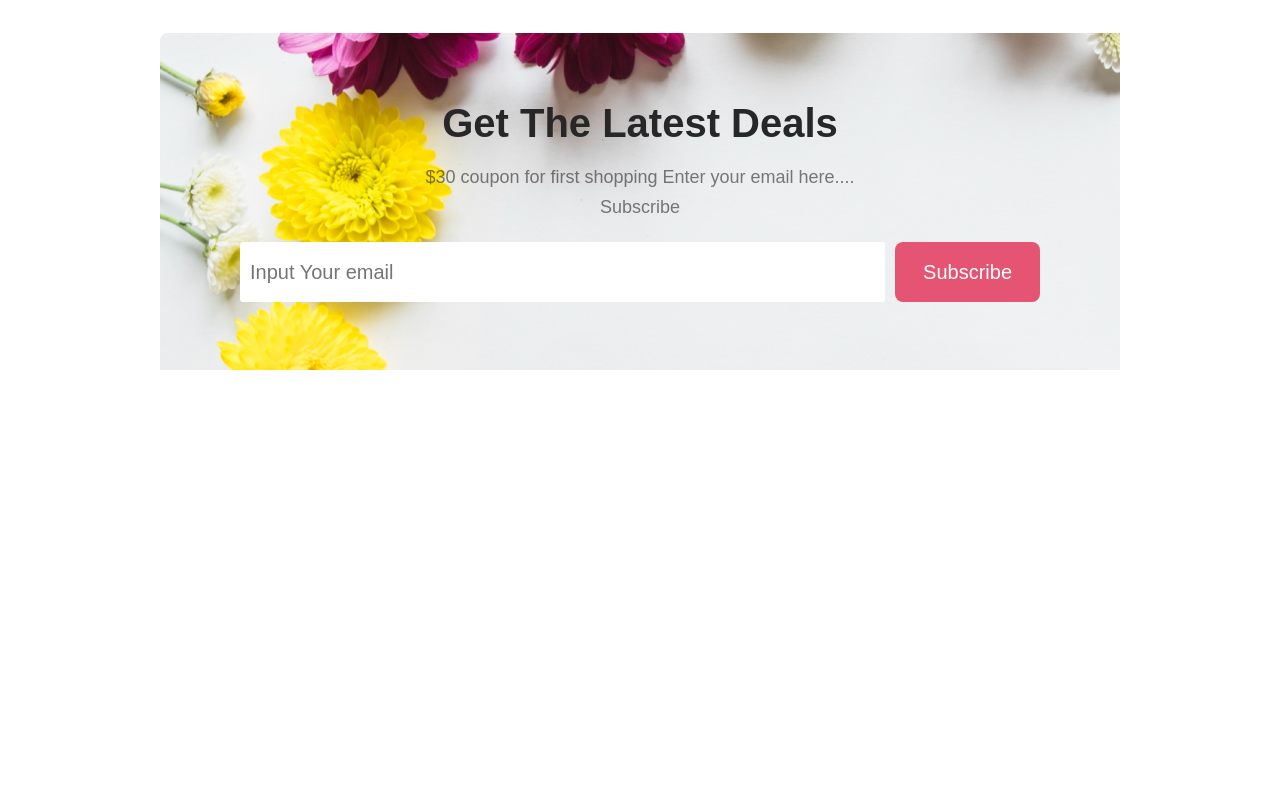
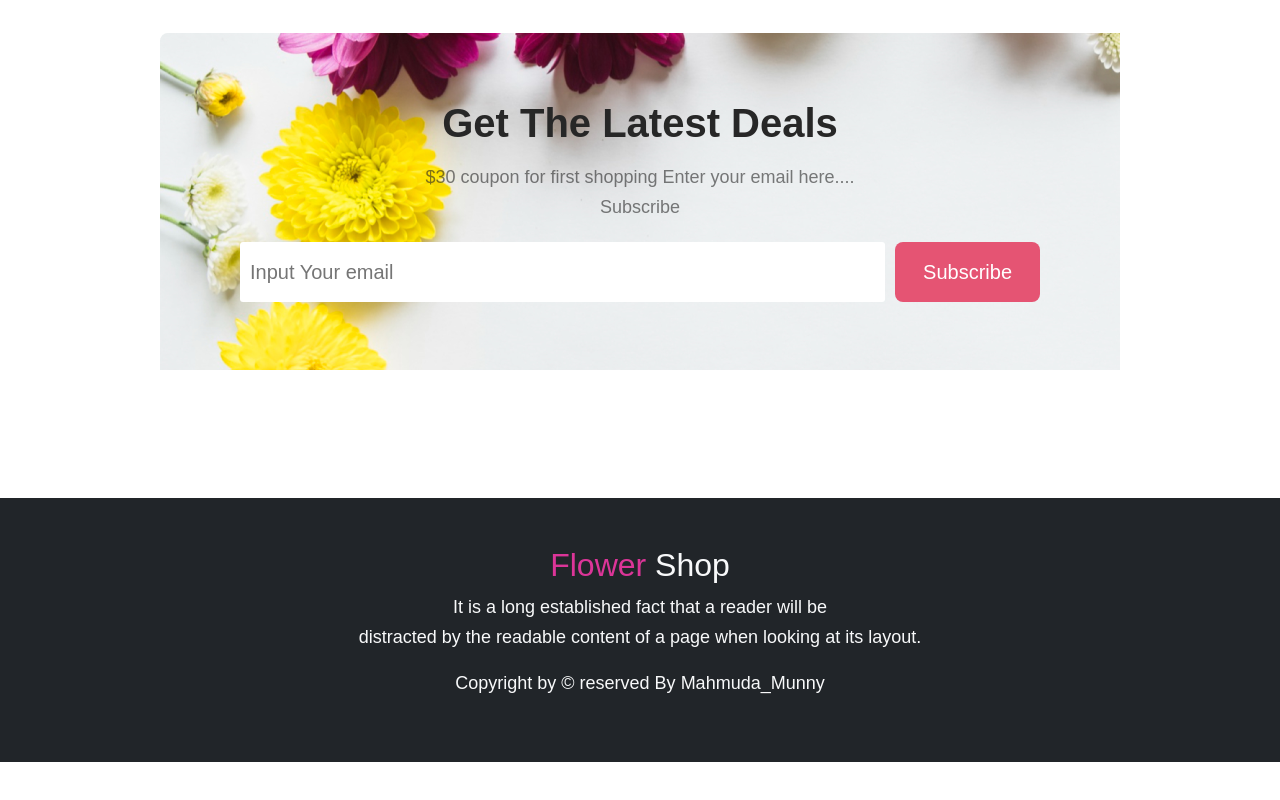
Before and after one commit to munny006/Flower-Shop, a plain HTML site: page index.html in a window 1280 px wide. Shown: the part 3297-4097 px from the top of the page. Before the commit the page ends 3795 px from the top, so only its background shows below. Drawn offline with nearby package versions, Linux system fonts and the light colour scheme.

Commit message:
add footer part

```diff
--- a/index.html
+++ b/index.html
@@ -193,7 +193,18 @@
         </div>
 
       </section>
+      <section id="footer">
+        <div class="text-center bg-dark text-light py-5 my-5">
+          <div class="row">
+            <div class="col-md-12">
+              <h2><span style="color:#dc3598;;">Flower </span><span> Shop</span></h2>
+              <p class="text-light text-center">It is a long established fact that a reader will be<br> distracted by the readable content of a page when looking at its layout.</p>
+              <p class="text-light text-center">Copyright by &copy; reserved By <span> Mahmuda_Munny </span></p>
+            </div>
+          </div>
+        </div>
 
+      </section>
 
 
 
```
